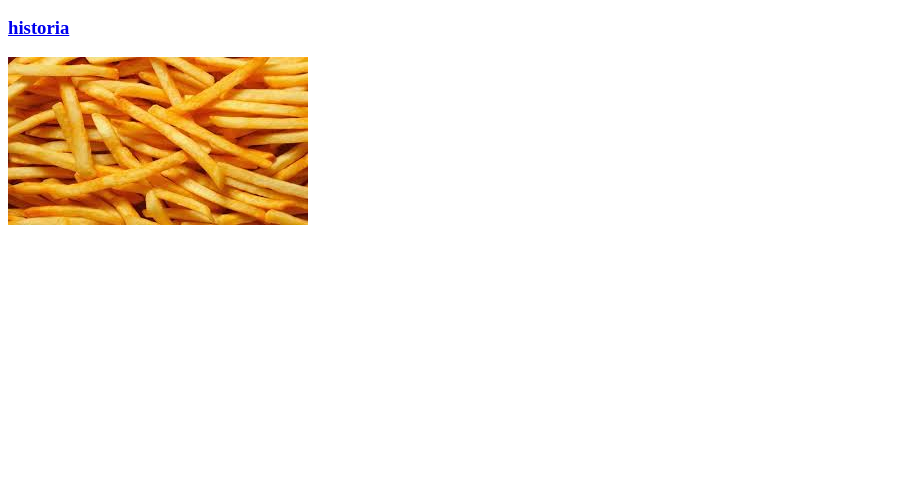
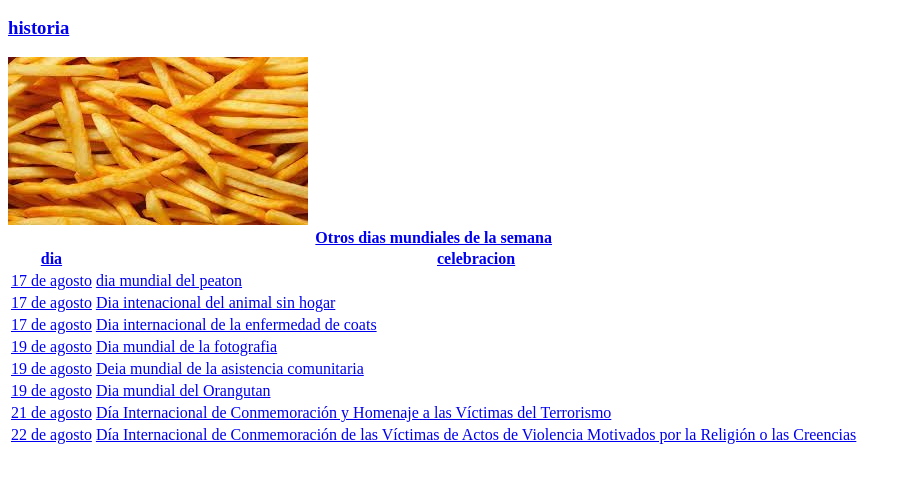
Before and after one commit to Belenochi/Uno, a plain HTML site: page index.html in a window 1280 px wide. Shown: the part 104-586 px from the top of the page, without its empty margins (0-911 px from the left). Drawn offline with Linux system fonts and the light colour scheme.

Commit message:
estructura html sin css

```diff
--- a/index.html
+++ b/index.html
@@ -6,6 +6,7 @@
     <meta charset="UTF-8">
     <title>papas fritas</title>
 </head>
+<body>
 <header>
     <h1>Dia mundia de las papas fritas</h1>
 </header>
@@ -15,7 +16,48 @@
 
 </div>
 <img src="papas.jpg" alt="">
-<body>
-
+<table>
+    <caption><strong>Otros dias mundiales de la semana</strong></caption>
+    <thead>
+        <tr>
+                <th>dia</th>
+                <th>celebracion</th>
+        </tr>
+    </thead>
+    <tbody>
+        <tr>
+            <td>17 de agosto</td>
+            <td>dia mundial del peaton</td>
+        </tr>
+        <tr>
+            <td>17 de agosto</td>
+            <td>Dia intenacional del animal sin hogar</td>
+        </tr>
+        <tr>
+            <td>17 de agosto</td>
+            <td>Dia internacional de la enfermedad de coats</td>
+        </tr>
+        <tr>
+            <td>19 de agosto</td>
+            <td>Dia mundial de la fotografia</td>
+        </tr>
+        <tr>
+            <td>19 de agosto</td>
+            <td>Deia mundial de la asistencia comunitaria</td>
+        </tr>
+        <tr>
+            <td>19 de agosto</td>
+            <td>Dia mundial del Orangutan</td>
+        </tr>
+        <tr>
+            <td>21 de agosto</td>
+            <td>Día Internacional de Conmemoración y Homenaje a las Víctimas del Terrorismo</td>
+        </tr>
+        <tr>
+            <td>22 de agosto</td>
+            <td>Día Internacional de Conmemoración de las Víctimas de Actos de Violencia Motivados por la Religión o las Creencias</td>
+        </tr>
+    </tbody>
+</table>
 </body>
 </html>
```
